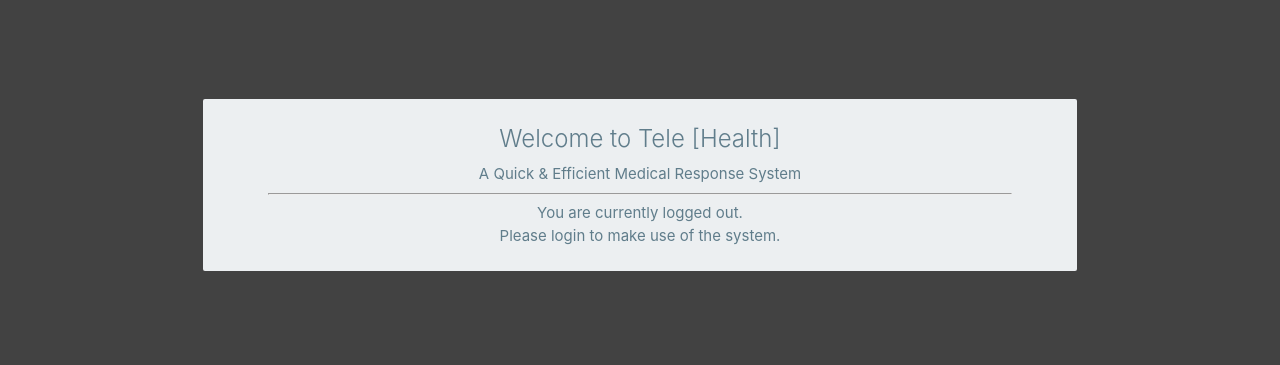
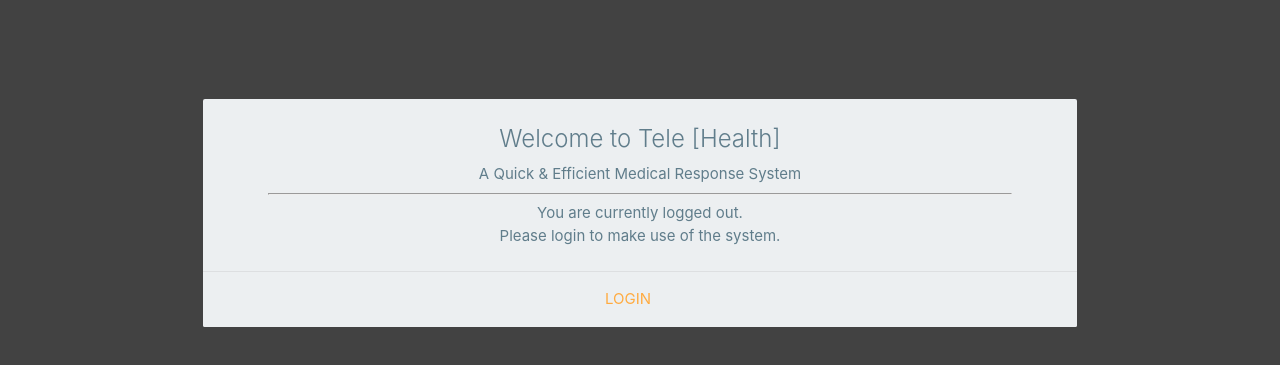
Before and after one commit to jdsllk7/firesbase-auth-project, a plain HTML site: page index.html in a window 1280 px wide. Shown: the part 73-438 px from the top of the page. Drawn offline with nearby package versions, Linux system fonts and the light colour scheme; no server answers.

Commit message:
Post Merge

```diff
--- a/index.html
+++ b/index.html
@@ -211,6 +211,9 @@
               <hr style="width:90%;">
             </p>
             <p class="blue-grey-text">You are currently logged out.<br>Please login to make use of the system.</p>
+          </div>
+          <div class="card-action">
+            <a class="modal-trigger" data-target="modal-login">Login</a>
           </div>
         </div>
       </div>
```
